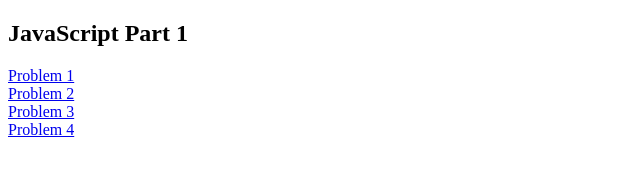
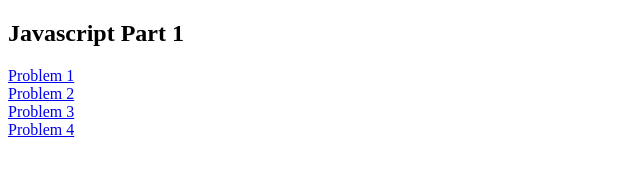
Before and after one commit to anthedal/Web-Programming, a plain HTML site: page Javascript-1/js_part1.html in a window 1280 px wide. Shown: the full height of the page, 0-640 px from the left. Drawn offline with Linux system fonts and the light colour scheme.

Commit message:
Update js_part1.html

```diff
--- a/Javascript-1/js_part1.html
+++ b/Javascript-1/js_part1.html
@@ -1,10 +1,10 @@
 <!DOCTYPE html>
 <html>
     <head>
-        <title>JavaScript Part 1</title>
+        <title>Javascript Part 1</title>
     </head>
     <body>
-        <h2>JavaScript Part 1</h2>
+        <h2>Javascript Part 1</h2>
         <a href="js1.html" target="_blank">Problem 1</a><br>
         <a href="js2.html" target="_blank">Problem 2</a><br>
         <a href="js3.html" target="_blank">Problem 3</a><br>
```
